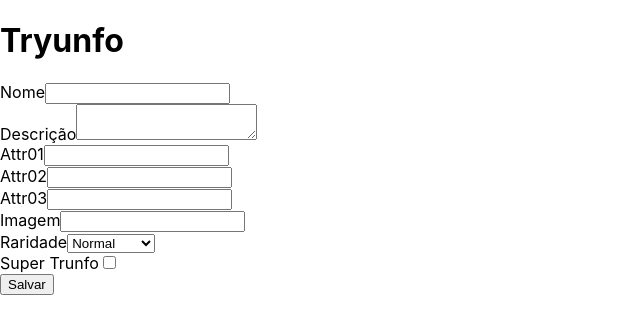
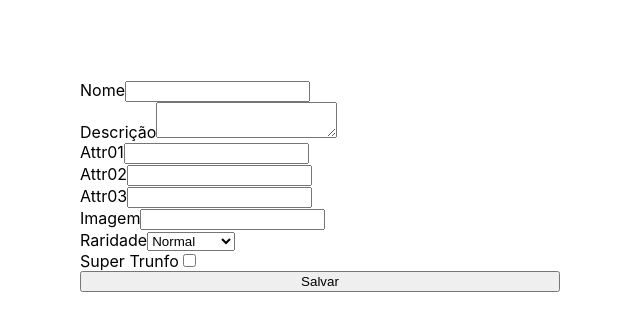
Before and after one commit to Guthias/tryunfo, a React (Create React App) app: page / in a window 1280 px wide. Shown: the top 334 px of the page, without its empty margins (0-640 px from the left). Built offline with nearby package versions, Linux system fonts and the light colour scheme.

Commit message:
style: styling create-card-area input

```diff
--- a/src/App.js
+++ b/src/App.js
@@ -1,11 +1,11 @@
 import React from 'react';
 import Form from './components/Form';
+import './index.css';
 
 class App extends React.Component {
   render() {
     return (
       <div>
-        <h1>Tryunfo</h1>
         <Form />
       </div>
     );
--- a/src/components/Form.jsx
+++ b/src/components/Form.jsx
@@ -27,7 +27,7 @@ export default class Form extends Component {
   render() {
     const { selectOptions } = this.state;
     return (
-      <form>
+      <form className="create-card-area">
         <Input title="Nome" id="name" />
         <Input type="textarea" title="Descrição" id="description" />
         <Input type="number" title="Attr01" id="attr1" />
--- a/src/index.css
+++ b/src/index.css
@@ -1,3 +1,7 @@
+* {
+  box-sizing: border-box;
+}
+
 body {
   margin: 0;
   font-family: -apple-system, BlinkMacSystemFont, 'Segoe UI', 'Roboto', 'Oxygen',
@@ -11,3 +15,10 @@ code {
   font-family: source-code-pro, Menlo, Monaco, Consolas, 'Courier New',
     monospace;
 }
+
+.create-card-area {
+  width: 50%;
+  padding: 80px;
+  display: flex;
+  flex-direction: column;
+}
```
